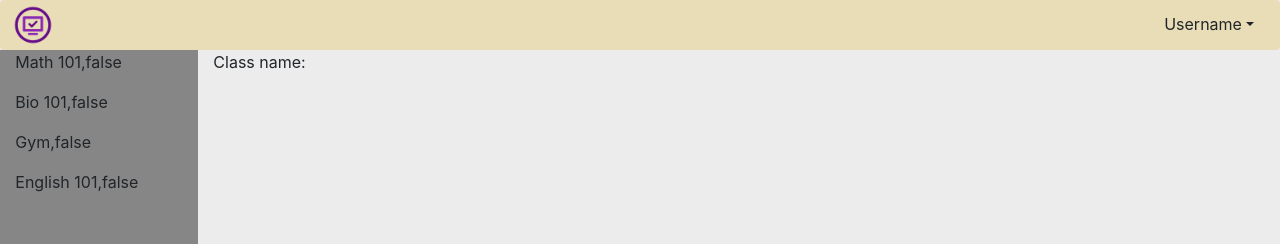
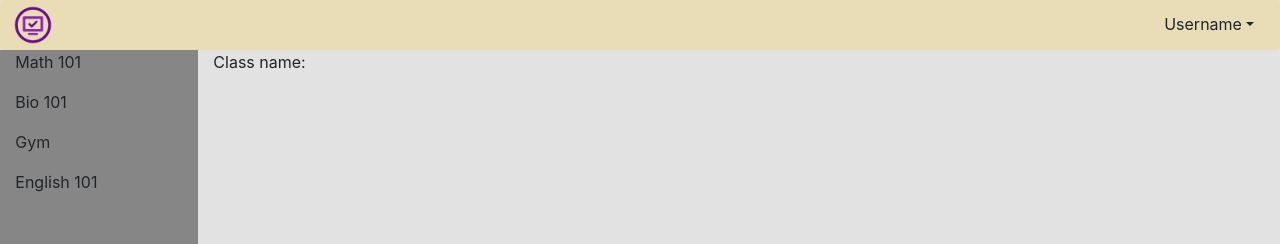
Before and after one commit to javarFinch/Project2-Gradebook, an Angular app in the folder Front-end/Project2/: page /student in a window 1280 px wide. Shown: the top 244 px of the page. Built offline with nearby package versions, Linux system fonts and the light colour scheme.

Commit message:
committing to push

```diff
--- a/Front-end/Project2/src/app/student/student.component.html
+++ b/Front-end/Project2/src/app/student/student.component.html
@@ -17,7 +17,7 @@
 <div class="row" id="info">
     <div class="col-2" style="background-color:rgb(134, 134, 134)">
         <div  (click)="setActiveClass(class)" class="classList offset-1" *ngFor = "let class of classList">
-            <p >{{ class.name }},{{class.active}}<p>
+            <p >{{ class.name }}<p>
         </div>
     </div>
 
--- a/Front-end/Project2/src/index.html
+++ b/Front-end/Project2/src/index.html
@@ -7,7 +7,7 @@
   <meta name="viewport" content="width=device-width, initial-scale=1">
   <link rel="icon" type="image/x-icon" href="favicon.ico">
 </head>
-<body style="background-color:rgb(236, 236, 236)">
+<body style="background-color:rgb(226, 226, 226)">
   <app-root></app-root>
 </body>
 </html>
```
